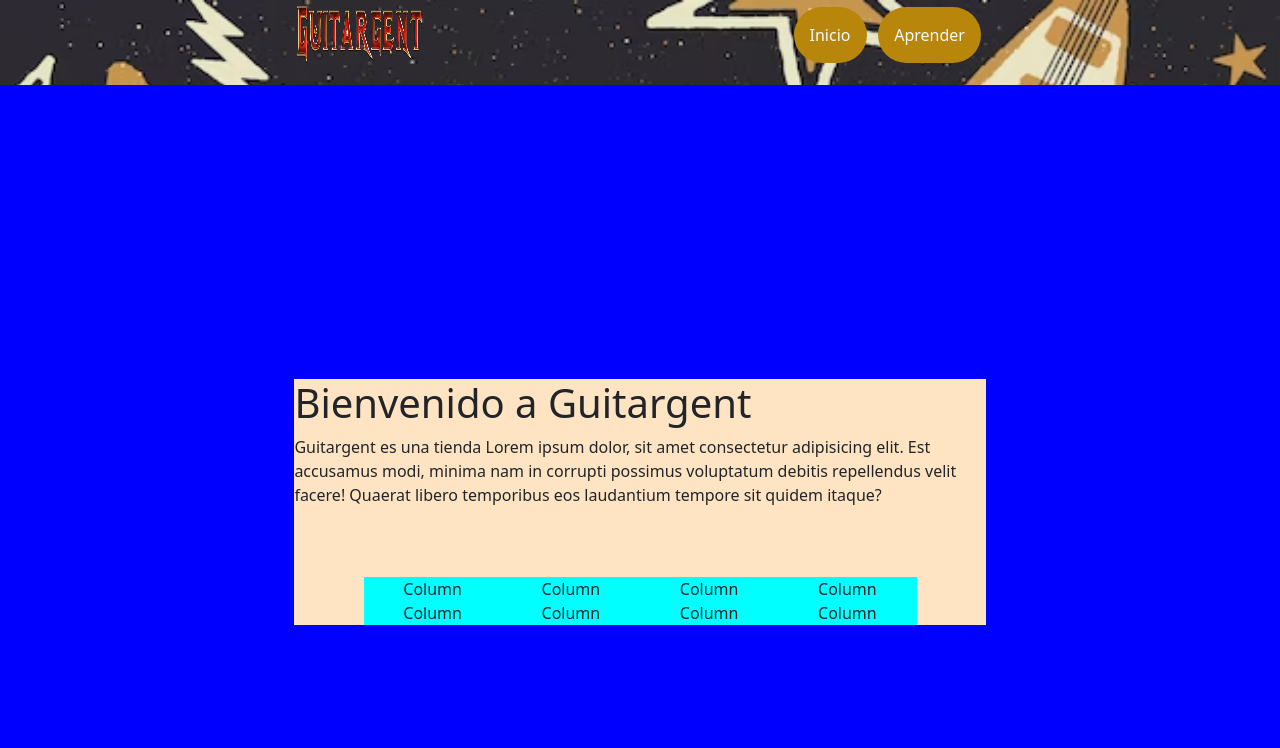
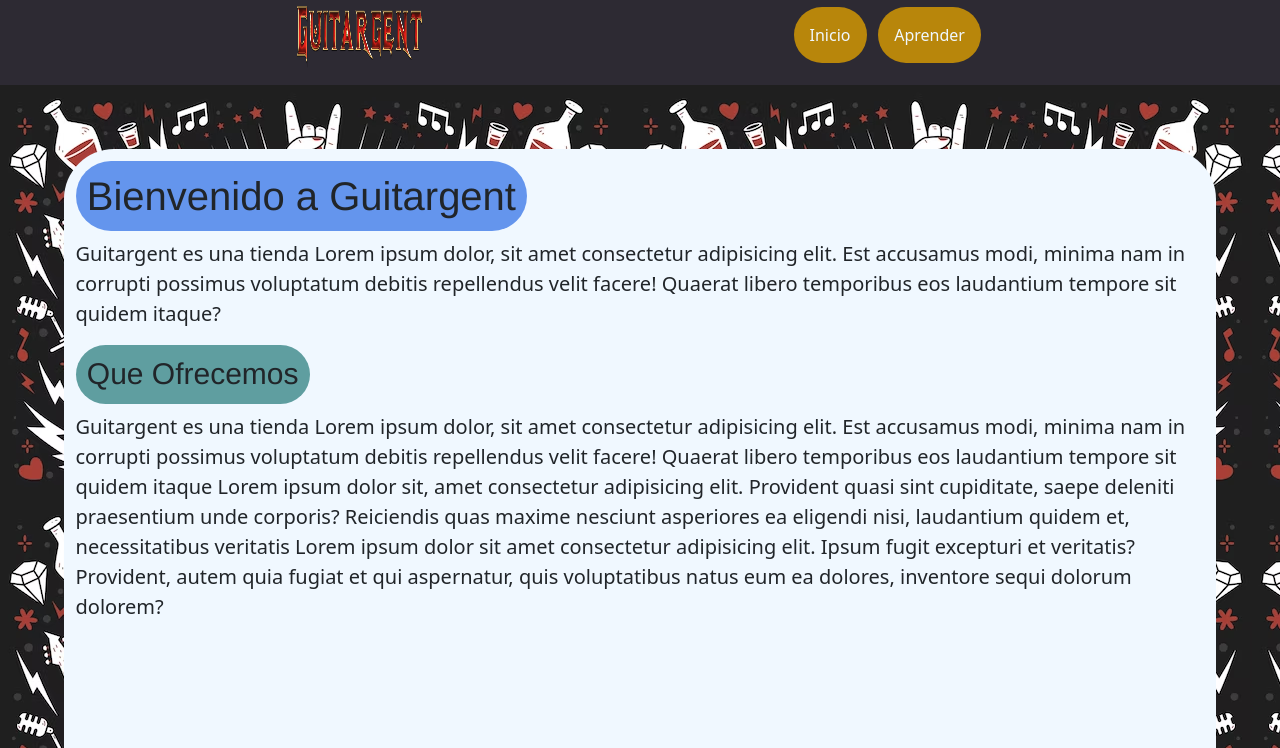
Before and after one commit to valentin21103/Pre-Entrega-3-Valentin-Nu-ez-git, a plain HTML site: page index.html in a window 1280 px wide. Shown: the top 748 px of the page. Drawn offline with nearby package versions, Linux system fonts and the light colour scheme; files whose address does not match are found by name.

Commit message:
Creacion del Titulos y Intro

```diff
--- a/css/estilo.css
+++ b/css/estilo.css
@@ -9,7 +9,7 @@ header{
     display: flex;
     flex-direction: row;
     background: url(../backgrounds/flat-world-rock-day-background-with-guitars-speakers_23-2149429179.avif) no-repeat;
-    background-size: cover;
+    background-size: 1000000px;
     padding: 5px 10%;
     justify-content: space-around;
     align-items: center;
@@ -54,8 +54,9 @@ header nav ul li a {
 
 }
 
-header nav ul:hover {
+header nav ul a:hover {
     transform:  scale(1.1);
+    padding: 1em;
 }
 
 header ul li a:hover{
@@ -65,21 +66,20 @@ header ul li a:hover{
 
 
 
-section {
-    border: 50%  solid black ;
-}
-
 
 
 
 main{
-    background-color: blue;
-    padding: 20%;
+    background: url(../backgrounds/hand-drawn-world-rock-day-background_23-2149445205.avif);
+    padding: 5%;
+
 }
 
 section{
     background-color: bisque;
-    margin: 5%;
+    padding: 1%;
+    background-color: aliceblue;
+    border-radius: 50px;
 }
 
 article{
@@ -90,3 +90,74 @@ article{
 body{
     background: url(./img/images.jpeg);
 }
+
+
+
+
+
+section .Texto {
+    display: flex;
+    justify-content: start;
+    align-items: end;
+    flex-wrap: wrap;
+}
+
+.Texto h1 {
+    background-color: cornflowerblue;
+    border: none;
+    border-radius:50px ;
+    padding: 1%;
+    font-family:'Franklin Gothic Medium', 'Arial Narrow', Arial, sans-serif;
+
+}
+
+.Texto p {
+    display: flex;
+    font-size: 20px;
+
+
+}
+
+.Texto img{
+
+    width:  300px;
+    display: flex;
+    padding: 1%;
+
+}
+
+section .Texto2 {
+    display: flex;
+    justify-content: start;
+    align-items: end;
+    flex-wrap: wrap;
+}
+
+.Texto2 h1 {
+    background-color:cadetblue;
+    border: none;
+    border-radius:50px ;
+    padding: 1%;
+    font-family:'Franklin Gothic Medium', 'Arial Narrow', Arial, sans-serif;
+    font-size: 30px;
+}
+
+.Texto2 p {
+    display: block;
+    font-size: 20px;
+
+}
+
+
+.container {
+    padding: 5%;
+}
+
+.row {
+    padding: 4%;
+    border: 10px solid black;
+}
+
+.col{
+    border: 2px solid black;
+}
--- a/index.html
+++ b/index.html
@@ -26,9 +26,16 @@
     </header>
     <main>
         <section>
+            <div class="Texto">
             <h1>Bienvenido a Guitargent</h1>
+
             <p>Guitargent es una tienda Lorem ipsum dolor, sit amet consectetur adipisicing elit. Est accusamus modi, minima nam in corrupti possimus voluptatum debitis repellendus velit facere! Quaerat libero temporibus eos laudantium tempore sit quidem itaque?</p>
 
+           </div>
+           <div class="Texto2">
+            <h1>Que Ofrecemos</h1>
+            <p>Guitargent es una tienda Lorem ipsum dolor, sit amet consectetur adipisicing elit. Est accusamus modi, minima nam in corrupti possimus voluptatum debitis repellendus velit facere! Quaerat libero temporibus eos laudantium tempore sit quidem itaque Lorem ipsum dolor sit, amet consectetur adipisicing elit. Provident quasi sint cupiditate, saepe deleniti praesentium unde corporis? Reiciendis quas maxime nesciunt asperiores ea eligendi nisi, laudantium quidem et, necessitatibus veritatis Lorem ipsum dolor sit amet consectetur adipisicing elit. Ipsum fugit excepturi et veritatis? Provident, autem quia fugiat et qui aspernatur, quis voluptatibus natus eum ea dolores, inventore sequi dolorum dolorem?</p>
+           </div>
             <article>
                 <div class="container text-center">
                     <div class="row row-cols-4">
```
Also changed, not shown: html/clasesguitarra.html (added, +12 -0 lines), img/imagen de tienda.jpg (added).
